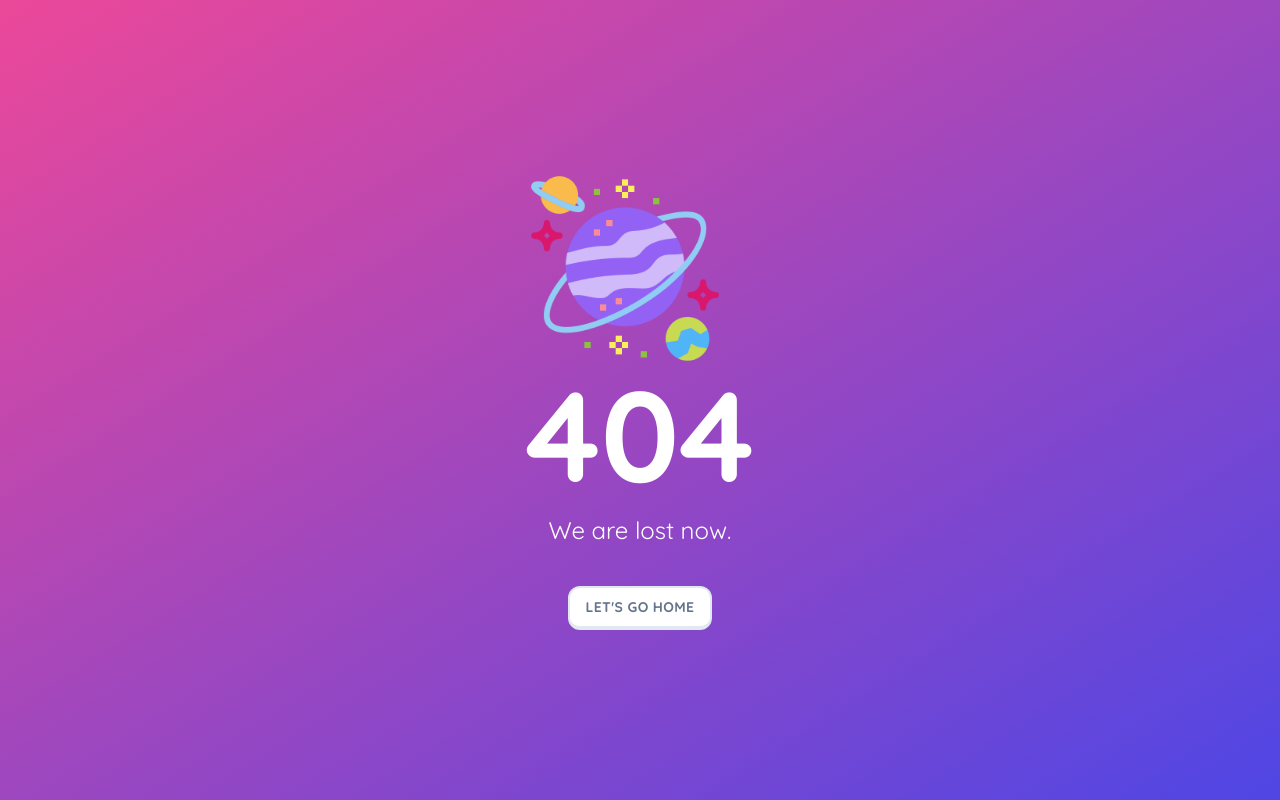
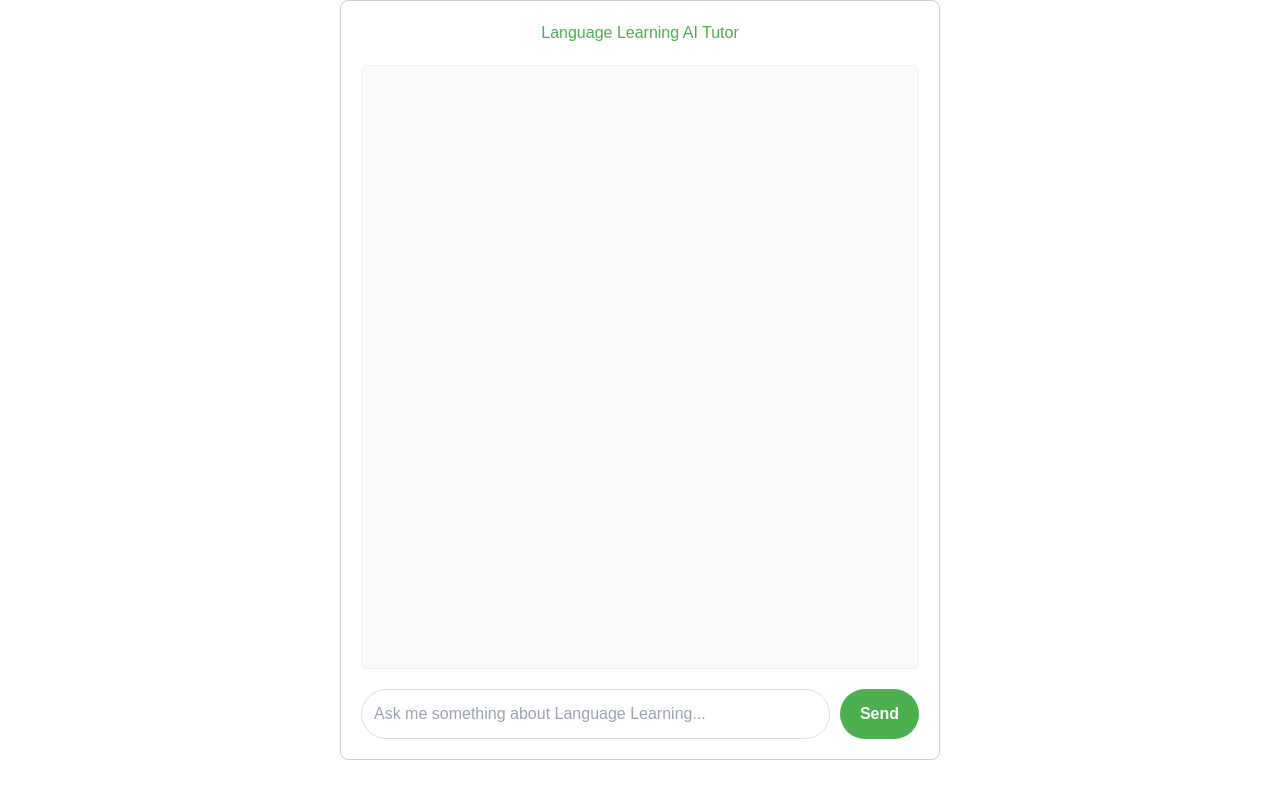
Before and after one commit to Memoona-tech/xuolingo, a Next.js app: page /learn-ai in a window 1280 px wide. Before the commit this address had no page. Built offline with nearby package versions, Linux system fonts and the light colour scheme.

Commit message:
Create learn-ai page.tsx

```diff
--- /dev/null
+++ b/app/learn-ai/page.tsx
@@ -0,0 +1,181 @@
+"use client";
+
+import React, { useState, useRef, useEffect } from "react";
+
+interface Message {
+  sender: "user" | "ai";
+  text: string;
+}
+
+const SpanishTutorPage: React.FC = () => {
+  const [messages, setMessages] = useState<Message[]>([]);
+  const [input, setInput] = useState<string>("");
+  const [isLoading, setIsLoading] = useState<boolean>(false);
+  const messagesEndRef = useRef<HTMLDivElement>(null);
+  useEffect(() => {
+    messagesEndRef.current?.scrollIntoView({ behavior: "smooth" });
+  }, [messages]);
+
+  const handleSendMessage = async () => {
+    if (!input.trim() || isLoading) return;
+
+    const userMessage: Message = { sender: "user", text: input };
+
+    setMessages((prevMessages) => [...prevMessages, userMessage]);
+    setInput("");
+    setIsLoading(true);
+
+    try {
+      const response = await fetch("/api/chat", {
+        method: "POST",
+        headers: {
+          "Content-Type": "application/json",
+        },
+        body: JSON.stringify({ message: userMessage.text }),
+      });
+
+      if (!response.ok) {
+        const errorData = await response.json();
+        throw new Error(
+          errorData.error || `HTTP error! status: ${response.status}`
+        );
+      }
+
+      const data = await response.json();
+
+      const aiReplyText =
+        data.reply || "I couldn't get a clear response. Can you rephrase?";
+      const aiMessage: Message = { sender: "ai", text: aiReplyText };
+
+      setMessages((prevMessages) => [...prevMessages, aiMessage]);
+    } catch (error) {
+      console.error("Error sending message to AI API:", error);
+      const errorMessage: Message = {
+        sender: "ai",
+        text: "Sorry, I'm having trouble connecting right now. Please try again later.",
+      };
+      setMessages((prevMessages) => [...prevMessages, errorMessage]);
+    } finally {
+      setIsLoading(false);
+    }
+  };
+
+  return (
+    <div
+      style={{
+        padding: "20px",
+        maxWidth: "600px",
+        margin: "auto",
+        border: "1px solid #ccc",
+        borderRadius: "8px",
+        fontFamily: "Arial, sans-serif",
+        display: "flex",
+        flexDirection: "column",
+        height: "calc(100vh - 40px)",
+      }}
+    >
+      <h2
+        style={{ textAlign: "center", marginBottom: "20px", color: "#4CAF50" }}
+      >
+        Language Learning AI Tutor
+      </h2>
+
+      {/* Chat Display Area */}
+      <div
+        style={{
+          flexGrow: 1,
+          overflowY: "auto",
+          border: "1px solid #eee",
+          padding: "10px",
+          marginBottom: "10px",
+          backgroundColor: "#f9f9f9",
+          borderRadius: "5px",
+        }}
+      >
+        {messages.map((msg, index) => (
+          <div
+            key={index}
+            style={{
+              textAlign: msg.sender === "user" ? "right" : "left",
+              margin: "8px 0",
+            }}
+          >
+            <span
+              style={{
+                display: "inline-block",
+                padding: "10px 15px",
+                borderRadius: "20px",
+                maxWidth: "80%",
+                backgroundColor: msg.sender === "user" ? "#DCF8C6" : "#E0E0E0",
+                color: "#333",
+                fontSize: "0.95em",
+                lineHeight: "1.4",
+              }}
+            >
+              {msg.text}
+            </span>
+          </div>
+        ))}
+        {isLoading && (
+          <div style={{ textAlign: "left", margin: "8px 0" }}>
+            <span
+              style={{
+                display: "inline-block",
+                padding: "10px 15px",
+                borderRadius: "20px",
+                backgroundColor: "#E0E0E0",
+                color: "#333",
+                fontSize: "0.95em",
+              }}
+            >
+              AI is thinking...
+            </span>
+          </div>
+        )}
+        <div ref={messagesEndRef} /> {/* Scroll target */}
+      </div>
+
+      {/* Input and Send Button */}
+      <div style={{ display: "flex", marginTop: "10px" }}>
+        <input
+          type="text"
+          value={input}
+          onChange={(e) => setInput(e.target.value)}
+          onKeyPress={(e) => {
+            if (e.key === "Enter") handleSendMessage();
+          }}
+          placeholder="Ask me something about Language Learning..."
+          style={{
+            flexGrow: 1,
+            padding: "12px",
+            borderRadius: "25px",
+            border: "1px solid #ddd",
+            fontSize: "1em",
+            outline: "none",
+          }}
+          disabled={isLoading}
+        />
+        <button
+          onClick={handleSendMessage}
+          style={{
+            marginLeft: "10px",
+            padding: "12px 20px",
+            borderRadius: "25px",
+            border: "none",
+            backgroundColor: "#4CAF50",
+            color: "white",
+            cursor: "pointer",
+            fontSize: "1em",
+            fontWeight: "bold",
+            transition: "background-color 0.2s ease-in-out",
+          }}
+          disabled={isLoading}
+        >
+          Send
+        </button>
+      </div>
+    </div>
+  );
+};
+
+export default SpanishTutorPage;
```
